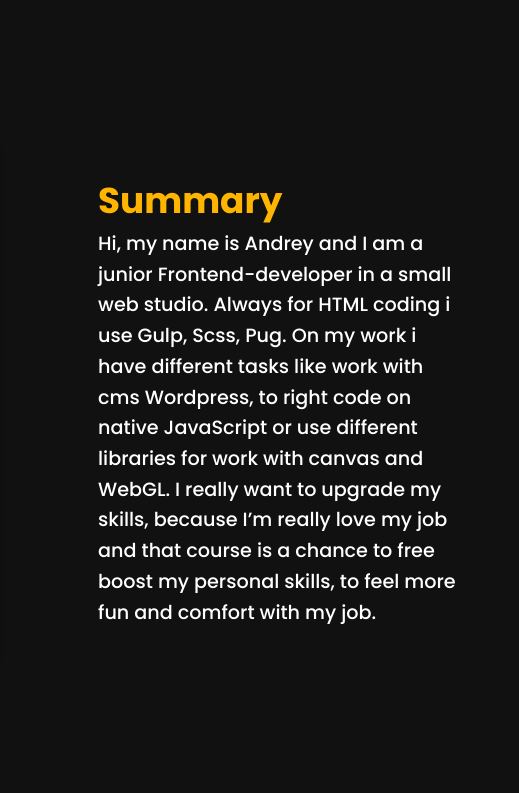
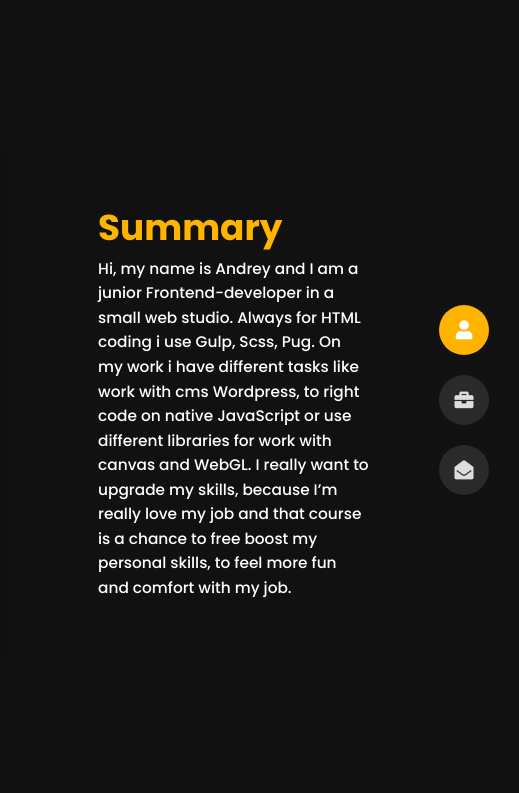
Before and after one commit to Alcotras71/rsschool-cv, a plain HTML site: page index.html in a window 1280 px wide. Shown: the top 793 px of the page, 761-1280 px from the left. Drawn offline with Linux system fonts and the light colour scheme.

Commit message:
feat: add menu

```diff
--- a/css/style.css
+++ b/css/style.css
@@ -109,6 +109,78 @@ h6 {
   color: #111;
 }
 
+/* Header */
+.header {
+  position: fixed;
+  right: 30px;
+  bottom: 0;
+  z-index: 3;
+  display: flex;
+  align-items: center;
+  height: calc(100vh - 200px);
+  top: 100px;
+}
+.navbar__item {
+  width: 50px;
+  height: 50px;
+  position: relative;
+  display: flex;
+  align-items: center;
+  transition: 0.3s;
+  margin: 20px 0;
+  border-radius: 50%;
+  background: #2b2a2a;
+}
+
+.navbar__link h2 {
+	font-family: "Poppins", sans-serif;
+  z-index: -1;
+  position: absolute;
+  top: 0;
+  right: 5px;
+  opacity: 0;
+  color: #fff;
+  line-height: 50px;
+  font-weight: 500;
+  transition: all 0.4s;
+  border-radius: 30px;
+  text-transform: uppercase;
+  padding: 0 45px 0 30px;
+  height: 50px;
+	background-color: #ffb400;
+}
+.navbar__icon {
+  color: #ddd;
+  position: absolute;
+  pointer-events: none;
+  left: 0;
+  right: 0;
+  margin: 0 auto;
+  display: block;
+  text-align: center;
+  font-size: 19px;
+  top: 15px;
+	z-index: 4;
+}
+
+.navbar__item.active {
+  background: #ffb400;
+}
+.active > .navbar__icon {
+	color: #fff;
+}
+
+.navbar__item:hover > .navbar__link h2{
+	opacity: 1;
+	z-index: 2;
+}
+.navbar__item:hover {
+	background: #ffb400;
+}
+.navbar__item:hover > .navbar__icon {
+	color: #fff;
+}
+
 /* About */
 .about {
   position: relative;
@@ -139,10 +211,11 @@ h6 {
 /* summary */
 .summary {
   margin-left: 8vw;
-  font-size: 1.5vw;
+  font-size: 1.2vw;
+  padding-right: 100px;
 }
 .summary__title {
-	font-size: 2.8vw;
-	color: #ffb400;
-	font-weight: 700;
+  font-size: 2.8vw;
+  color: #ffb400;
+  font-weight: 700;
 }
--- a/index.html
+++ b/index.html
@@ -5,14 +5,42 @@
     <meta http-equiv="X-UA-Compatible" content="IE=edge" />
     <meta name="viewport" content="width=device-width, initial-scale=1.0" />
     <title>Html,css & git</title>
-    <link rel="preconnect" href="https://fonts.gstatic.com">
-		<link href="https://fonts.googleapis.com/css2?family=Poppins:ital,wght@0,500;0,700;1,500;1,700&display=swap" rel="stylesheet">
+    <link rel="preconnect" href="https://fonts.gstatic.com" />
+    <link
+      href="https://fonts.googleapis.com/css2?family=Poppins:ital,wght@0,500;0,700;1,500;1,700&display=swap"
+      rel="stylesheet"
+    />
+    <link
+      rel="stylesheet"
+      href="https://pro.fontawesome.com/releases/v5.10.0/css/all.css"
+      integrity="sha384-AYmEC3Yw5cVb3ZcuHtOA93w35dYTsvhLPVnYs9eStHfGJvOvKxVfELGroGkvsg+p"
+      crossorigin="anonymous"
+    />
     <link rel="stylesheet" href="css/style.css" />
   </head>
   <body>
+    <header class="header">
+      <nav class="header__navbar navbar">
+        <ul class="navbar__menu">
+          <li class="navbar__item active">
+            <i class="navbar__icon fa fa-user"></i>
+						<a class="navbar__link" href="#"><h2>About</h2></a>
+          </li>
+          <li class="navbar__item">
+            <i class="navbar__icon fa fa-briefcase"></i>
+						<a class="navbar__link" href="#"><h2>Education</h2></a>
+          </li>
+          <li class="navbar__item">
+            <i class="navbar__icon fa fa-envelope-open"></i>
+						<a class="navbar__link" href="#"><h2>Contacts</h2></a>
+          </li>
+        </ul>
+      </nav>
+    </header>
     <div class="wrapper">
       <main class="container">
-				<div class="bg-block"></div>
+        <div class="bg-block"></div>
+        <!-- start section About -->
         <section class="about">
           <div class="about__info">
             <div class="about__fullName">
@@ -24,9 +52,10 @@
                 src="https://sun9-61.userapi.com/impf/c830400/v830400269/132458/n7axDEe3mg0.jpg?size=720x960&quality=96&proxy=1&sign=29d85d4bc02ecbd936ea7e2793009bf0&type=album"
               />
             </div>
-            <div class="about__age-gender">male, <span class="text-stroke">22</span></div>
+            <div class="about__age-gender">
+              male, <span class="text-stroke">22</span>
+            </div>
           </div>
-
           <div class="about__summary summary">
             <h2 class="summary__title">Summary</h2>
             <p class="summary__text">
@@ -40,8 +69,8 @@
               job.
             </p>
           </div>
-
         </section>
+        <!-- end section About -->
       </main>
     </div>
 
```
